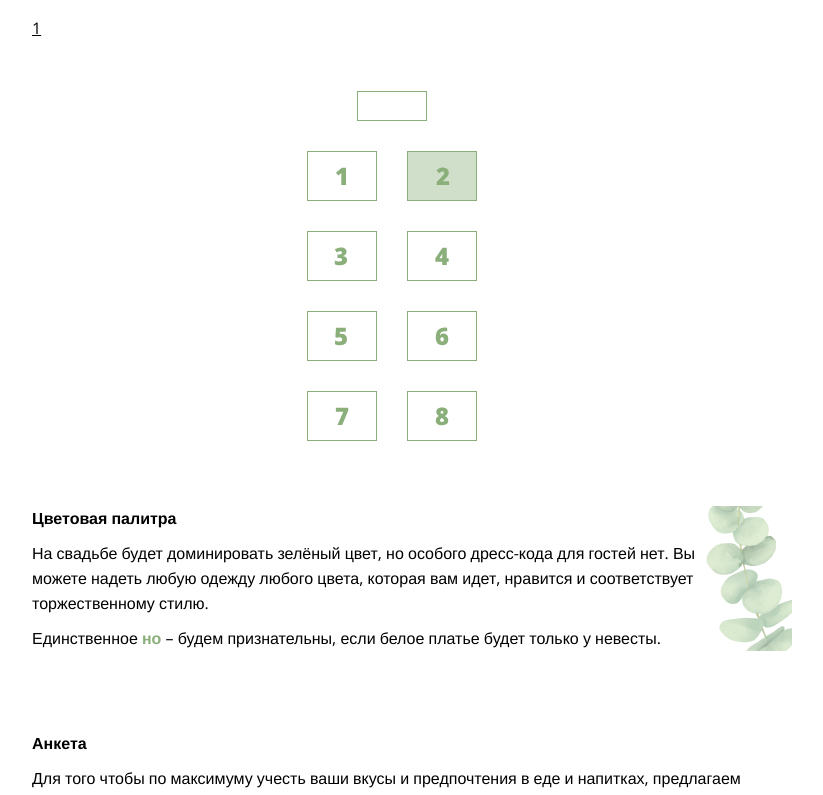
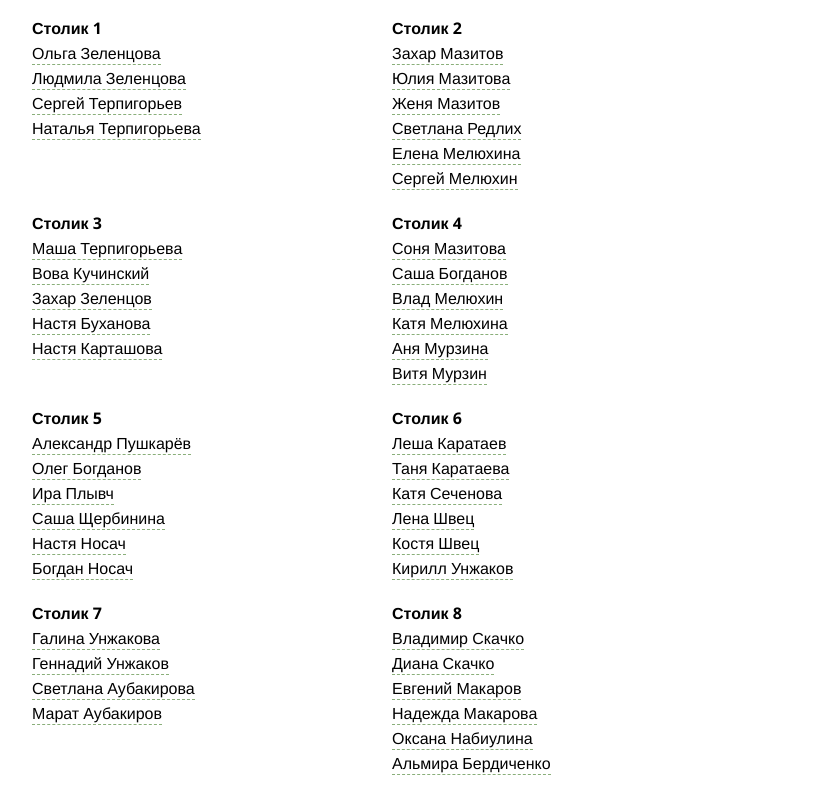
Before and after one commit to DaVas255/maz-wedding, a Vue app: page / in a window 1280 px wide. Shown: the part 1704-2499 px from the top of the page, without its empty margins (248-1071 px from the left). Built offline with nearby package versions, Linux system fonts and the light colour scheme; the HTML template or start-up script is replaced by a standard one.

Commit message:
add list

```diff
--- a/src/Users.js
+++ b/src/Users.js
@@ -1,11 +1,70 @@
 const Users = [
   // Стол 1
   [
-    'Артём'
+    'Ольга Зеленцова',
+    'Людмила Зеленцова',
+    'Сергей Терпигорьев',
+    'Наталья Терпигорьева'
   ],
   // Стол 2
   [
-    'Катя'
+    'Захар Мазитов',
+    'Юлия Мазитова',
+    'Женя Мазитов',
+    'Светлана Редлих',
+    'Елена Мелюхина',
+    'Сергей Мелюхин'
+  ],
+  // Стол 3
+  [
+    'Маша Терпигорьева',
+    'Вова Кучинский',
+    'Захар Зеленцов',
+    'Настя Буханова',
+    'Настя Карташова'
+  ],
+  // Стол 4
+  [
+    'Соня Мазитова',
+    'Саша Богданов',
+    'Влад Мелюхин',
+    'Катя Мелюхина',
+    'Аня Мурзина',
+    'Витя Мурзин'
+  ],
+  // Стол 5
+  [
+    'Александр Пушкарёв',
+    'Олег Богданов',
+    'Ира Плывч',
+    'Саша Щербинина',
+    'Настя Носач',
+    'Богдан Носач'
+  ],
+  // Стол 6
+  [
+    'Леша Каратаев',
+    'Таня Каратаева',
+    'Катя Сеченова',
+    'Лена Швец',
+    'Костя Швец',
+    'Кирилл Унжаков'
+  ],
+  // Стол 7
+  [
+    'Галина Унжакова',
+    'Геннадий Унжаков',
+    'Светлана Аубакирова',
+    'Марат Аубакиров'
+  ],
+  // Стол 8
+  [
+    'Владимир Скачко',
+    'Диана Скачко',
+    'Евгений Макаров',
+    'Надежда Макарова',
+    'Оксана Набиулина ',
+    'Альмира Бердиченко'
   ]
 ]
 export default Users
--- a/src/components/Tables.vue
+++ b/src/components/Tables.vue
@@ -8,7 +8,8 @@ export default {
   data() {
     return {
       users: Users,
-      user: 'Катя',
+      userList: [],
+      user: '',
       number: -1,
       tables: [
         { x: 0.5, y: 60.5 },
@@ -23,18 +24,26 @@ export default {
     }
   },
   methods: {
+    loadUsers() {
+      for (let i = 0; i < this.users.length; i++) {
+        this.userList = this.userList.concat(this.users[i])
+      }
+    },
     load() {
-      console.log(this.users.length)
       for (let i = 0; i < this.users.length; i++) {
         if (this.users[i].includes(this.user)) {
           this.number = i
         }
       }
-      console.log('start ' + this.number)
+    },
+    loadTmp(item) {
+      this.user = item
+      this.load()
     }
   },
   mounted() {
     this.load()
+    this.loadUsers()
   }
 }
 </script>
@@ -50,14 +59,19 @@ export default {
     <p class="tables__text">
       Найдите и&nbsp;кликните на свое имя в&nbsp;списке ниже, чтобы узнать номер своего столика.
     </p>
-    <a href="#">1</a><br>
-    <div class="tables__table">
+    <div v-if="!user" class="tables__users">
+      <div v-for="(userGroup, index) in users" class="tables__title tables__table_block">
+        <h2>Столик {{ (index + 1) }}</h2>
+        <div v-for="item in userGroup">
+          <a @click="loadTmp(item)" class="tables__users__user">{{ item }}</a>
+        </div>
+      </div>
+    </div>
+    <div v-if="user" class="tables__table">
       <svg width="170" height="350" viewBox="0 0 170 350" fill="none" xmlns="http://www.w3.org/2000/svg">
         <rect x="50.5" y="0.5" width="69" height="29" stroke="#8AAF7A" />
         <rect v-for="(item, index) in tables" :x="item.x" :y="item.y" width="69" height="49" stroke="#8AAF7A"
-              :fill="[number === index ? '#8AAF7A' : '']"
-              fill-opacity="0.4"
-        />
+              :fill="[number === index ? '#8AAF7A' : '']" fill-opacity="0.4" />
         <path
           d="M39.0078 94H34.3086V85.5273C34.3086 85.3711 34.3086 85.0859 34.3086 84.6719C34.3086 84.25 34.3125 83.7852 34.3203 83.2773C34.3359 82.7695 34.3555 82.3125 34.3789 81.9062C34.1758 82.1484 33.9844 82.3555 33.8047 82.5273C33.6328 82.6992 33.4648 82.8594 33.3008 83.0078L31.3555 84.6133L28.9531 81.6602L34.8359 76.8672H39.0078V94Z"
           fill="#8AAF7A" />
@@ -95,6 +109,25 @@ export default {
     margin-bottom: 1rem;
   }
 
+  &__users {
+    display: flex;
+    align-items: flex-start;
+    flex-wrap: wrap;
+
+    &__user {
+      border-bottom: dashed #8aaf7a 1px;
+    }
+    &__user:hover {
+      border-bottom: solid #8aaf7a 1px;
+      cursor: pointer;
+    }
+  }
+
+  &__table_block {
+    width: 50%;
+    padding-bottom: 10px;
+  }
+
   &__text {
     margin-bottom: 1.5rem;
   }
```
